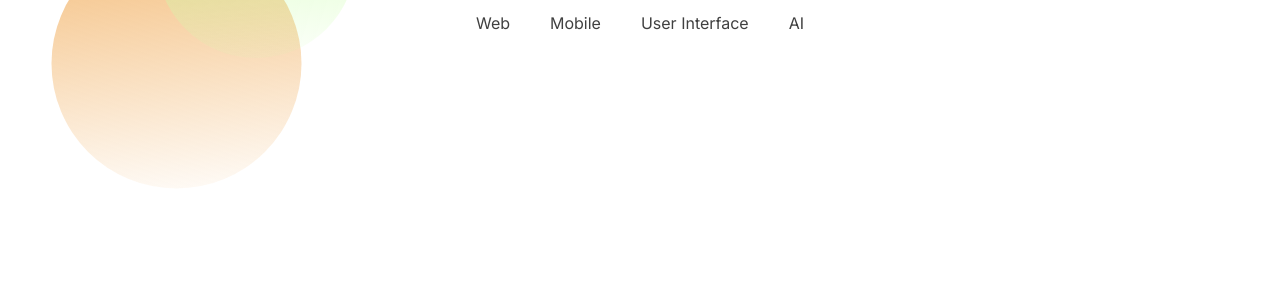
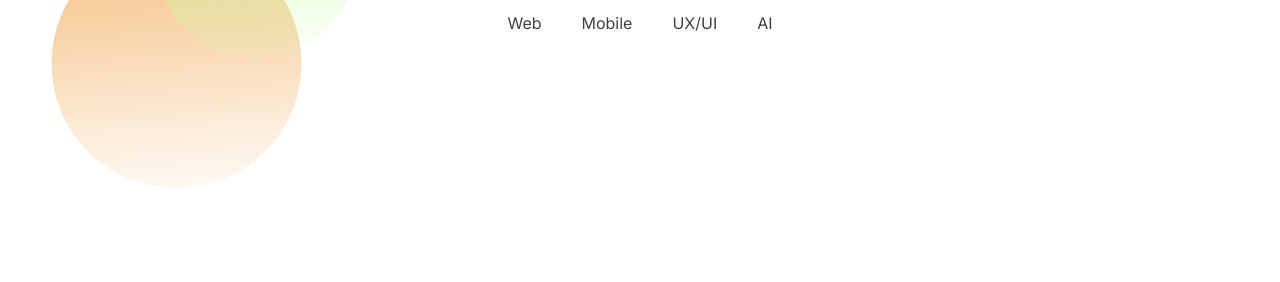
Before and after one commit to safiullah3915/AlgoSwift, a plain HTML site: page index.html in a window 1280 px wide. Shown: the part 518-800 px from the top of the page. Drawn offline with Linux system fonts and the light colour scheme.

Commit message:
banner updated

```diff
--- a/index.html
+++ b/index.html
@@ -69,7 +69,7 @@
         <ul class="hero-section-services-list">
           <li><a href="/services.html">Web</a></li>
           <li><a href="/services.html#mobileappdev">Mobile</a></li>
-          <li><a href="/services.html#userinterface">User Interface</a></li>
+          <li><a href="/services.html#userinterface">UX/UI</a></li>
           <li><a href="/services.html#ai">AI</a></li>
         </ul>
       </div>
```
